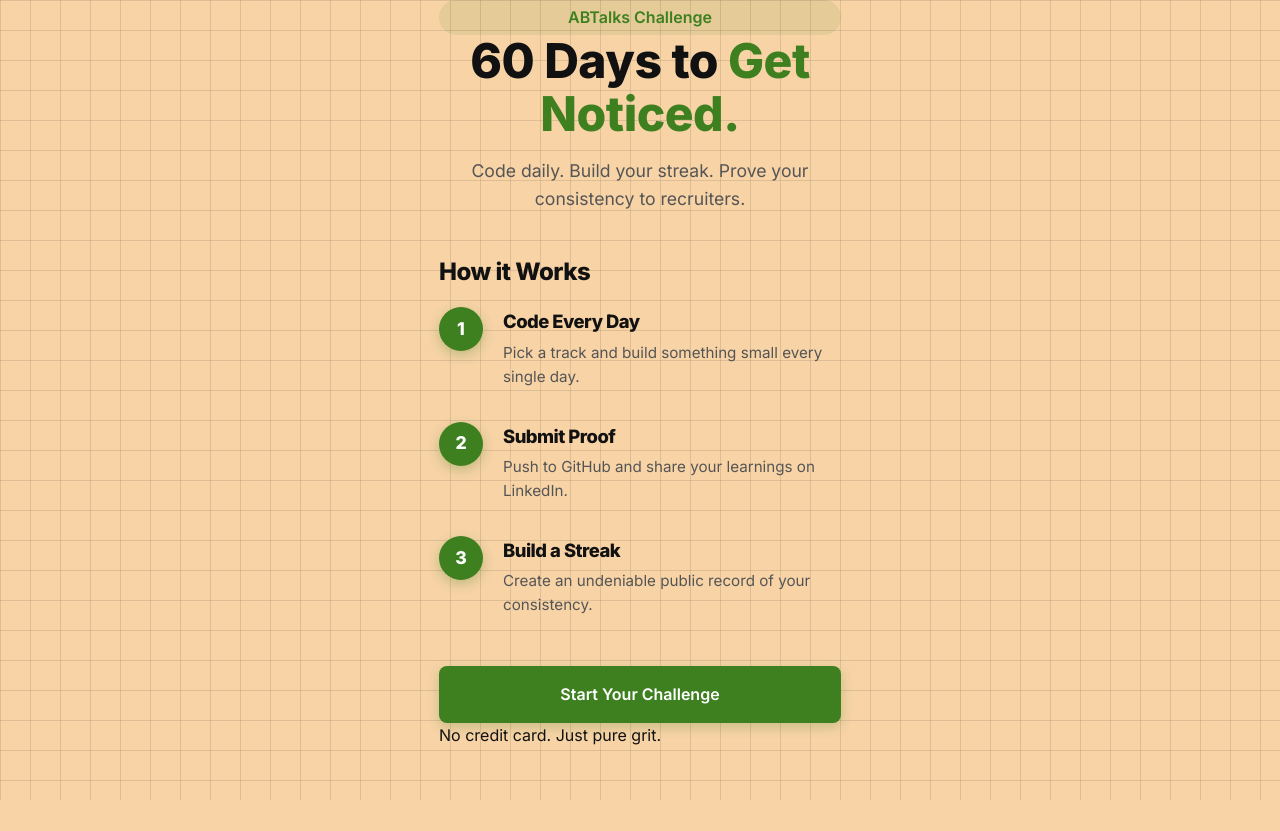
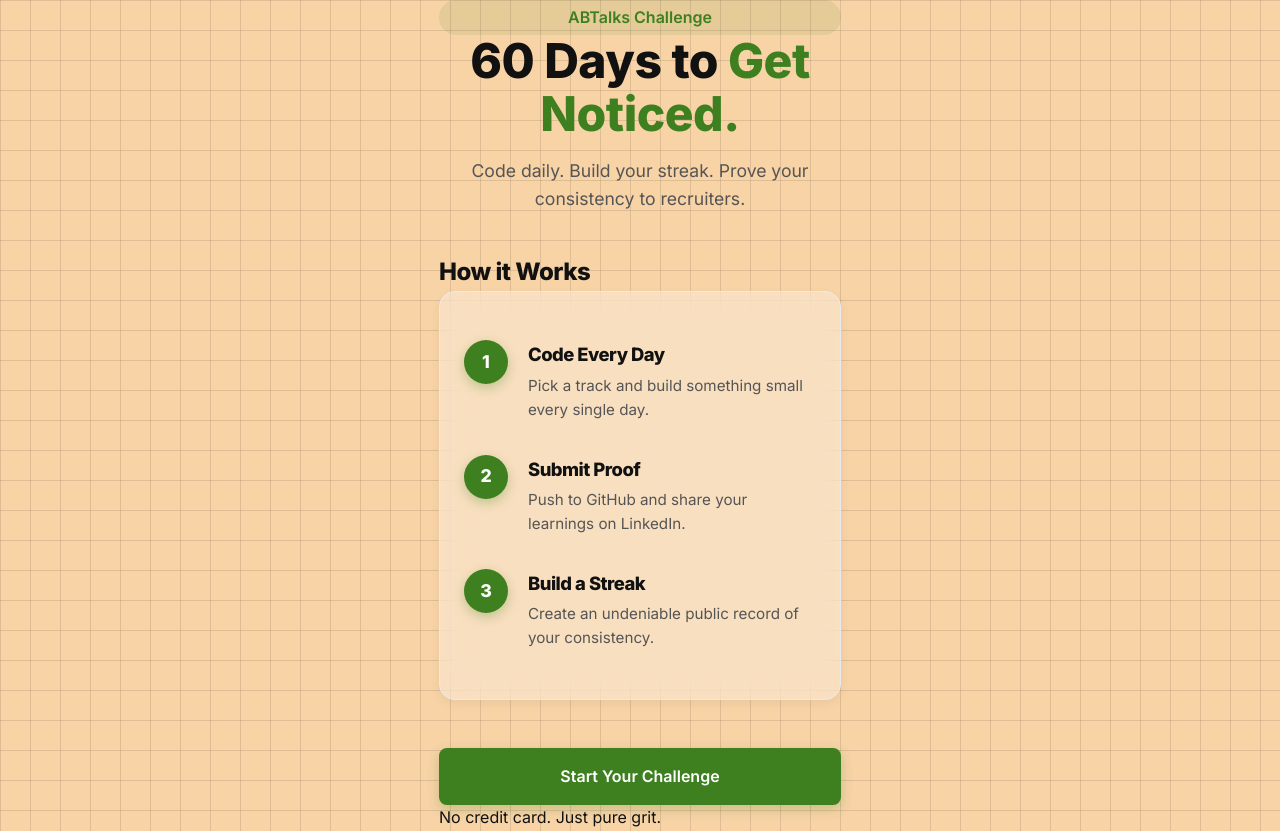
Before and after one commit to GITtridib22/rotate, a Next.js app: page / in a window 1280 px wide. Before the commit the page ends 800 px from the top, so only its background shows below. Built offline with nearby package versions, Linux system fonts and the light colour scheme.

Commit message:
style: Wrap landing page timeline in a glass card with 30% opacity

```diff
--- a/src/app/globals.css
+++ b/src/app/globals.css
@@ -135,8 +135,13 @@ h1, h2, h3 {
   display: flex;
   flex-direction: column;
   gap: 2rem;
+  margin-bottom: 1rem;
+  margin-top: 1rem;
+}
+
+.timeline-card {
+  background: rgba(255, 255, 255, 0.3) !important;
   margin-bottom: 3rem;
-  margin-top: 1rem;
 }
 
 .timeline-item {
--- a/src/app/page.js
+++ b/src/app/page.js
@@ -16,6 +16,7 @@ export default function LandingPage() {
       <div className="timeline-section">
         <h2 className="section-title">How it Works</h2>
 
+        <div className="glass-card timeline-card">
           <div className="timeline">
             <div className="timeline-item">
               <div className="timeline-node">1</div>
@@ -42,6 +43,7 @@ export default function LandingPage() {
             </div>
           </div>
         </div>
+      </div>
 
       <div className="cta-section">
         <Link href="/dashboard" className="btn-primary">
```
Lines whose indentation alone changed are shown as unchanged.
